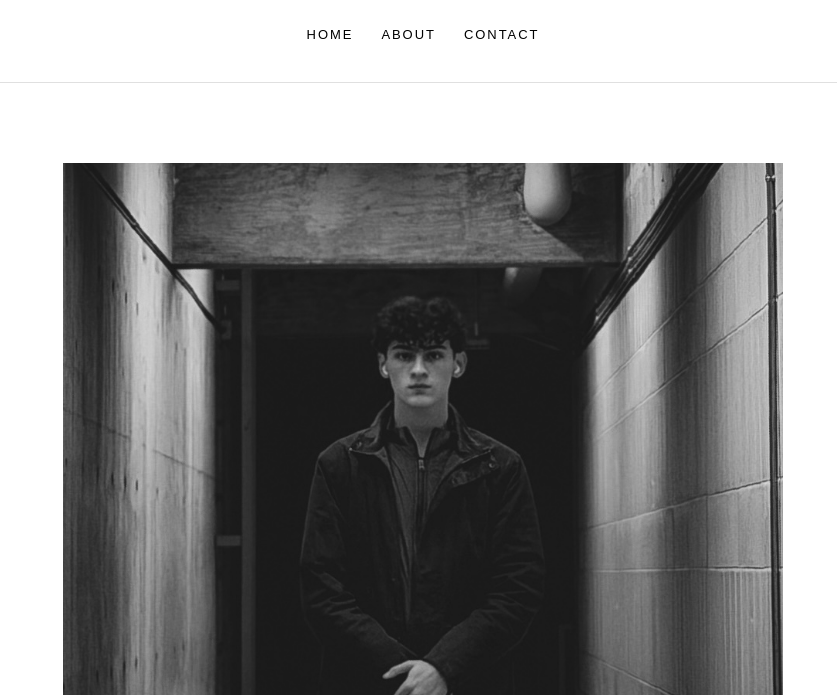
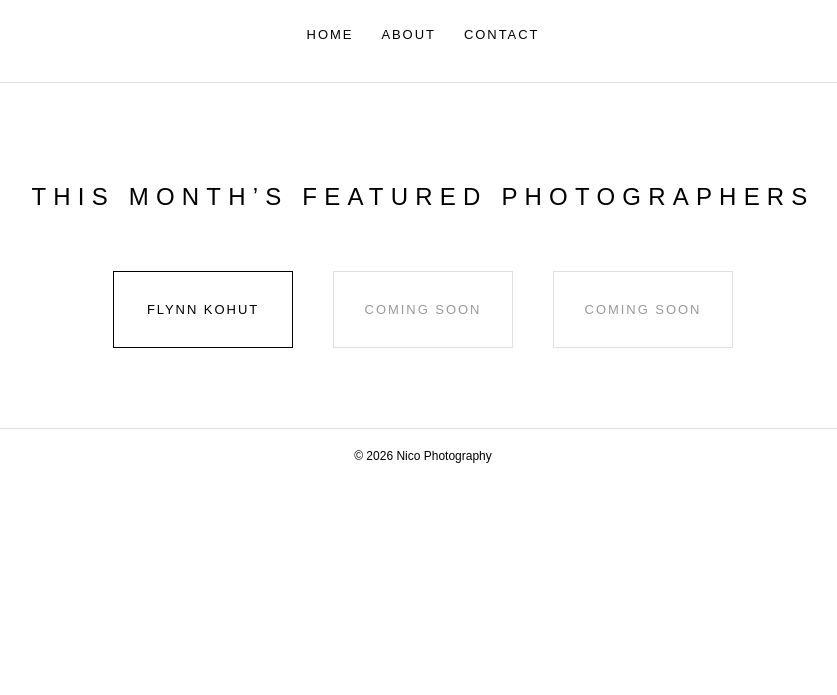
Before and after one commit to Nico-Angel-Bowers/NicoPhotography, a plain HTML site: page index.html in a window 1280 px wide. Shown: the part 105-800 px from the top of the page, without its empty margins (217-1054 px from the left). Drawn offline with Linux system fonts and the light colour scheme; a web font is replaced by a local one.

Commit message:
Move portrait to About page and redesign Featured Photographers section

```diff
--- a/index.html
+++ b/index.html
@@ -24,27 +24,20 @@
     </nav>
 </header>
 
-<section class="front-gallery">
-    <div class="photo-slot">
-        <img src="images/photo1.jpg" alt="Featured photograph">
-    </div>
-</section>
-
 <section class="featured">
     <h2>This Month’s Featured Photographers</h2>
 
     <div class="featured-grid">
-        <a href="flynnkohut.html" class="featured-card">
-            <img src="images/flynn-profile.jpg" alt="Flynn Kohut">
-            <div class="featured-name">Flynn Kohut</div>
+        <a href="flynnkohut.html" class="featured-box">
+            Flynn Kohut
         </a>
 
-        <div class="featured-card placeholder">
-            <div class="featured-name">Coming Soon</div>
+        <div class="featured-box placeholder">
+            Coming Soon
         </div>
 
-        <div class="featured-card placeholder">
-            <div class="featured-name">Coming Soon</div>
+        <div class="featured-box placeholder">
+            Coming Soon
         </div>
     </div>
 </section>
--- a/style.css
+++ b/style.css
@@ -113,8 +113,9 @@ nav a {
 .featured h2 {
     font-family: "reiher-headline", sans-serif;
     font-weight: 400;
-    letter-spacing: 0.25em;
+    letter-spacing: 0.3em;
     text-transform: uppercase;
+    text-align: center;
     margin-bottom: 60px;
 }
 
@@ -123,6 +124,29 @@ nav a {
     justify-content: center;
     gap: 40px;
     flex-wrap: wrap;
+}
+
+/* Featured photographer boxes */
+.featured-box {
+    border: 1px solid #000000;
+    padding: 30px 20px;
+    min-width: 180px;
+    text-align: center;
+    font-size: 13px;
+    letter-spacing: 0.15em;
+    text-transform: uppercase;
+    text-decoration: none;
+    color: #000000;
+}
+
+.featured-box:hover {
+    background-color: #000000;
+    color: #ffffff;
+}
+
+.featured-box.placeholder {
+    border-color: #e0e0e0;
+    color: #999999;
 }
 
 .featured-card {
@@ -158,6 +182,19 @@ nav a {
     margin: 0;
 }
 
+/* About page photo */
+.about-photo {
+    display: flex;
+    justify-content: center;
+    margin: 40px 0 60px;
+}
+
+.about-photo img {
+    width: 180px;
+    height: auto;
+    filter: grayscale(100%);
+}
+
 /* Footer */
 footer {
     padding: 20px;
```
Also changed, not shown: about.html (+3 -0 lines).
